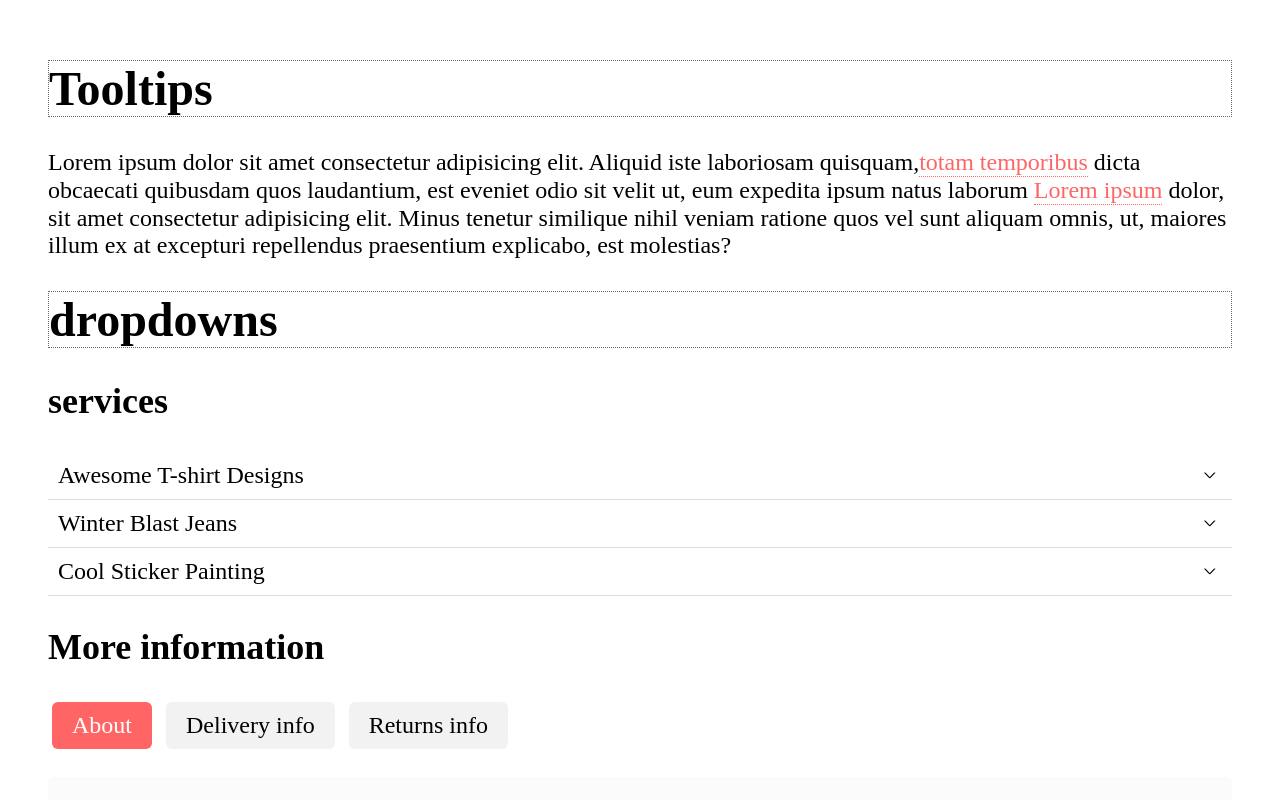
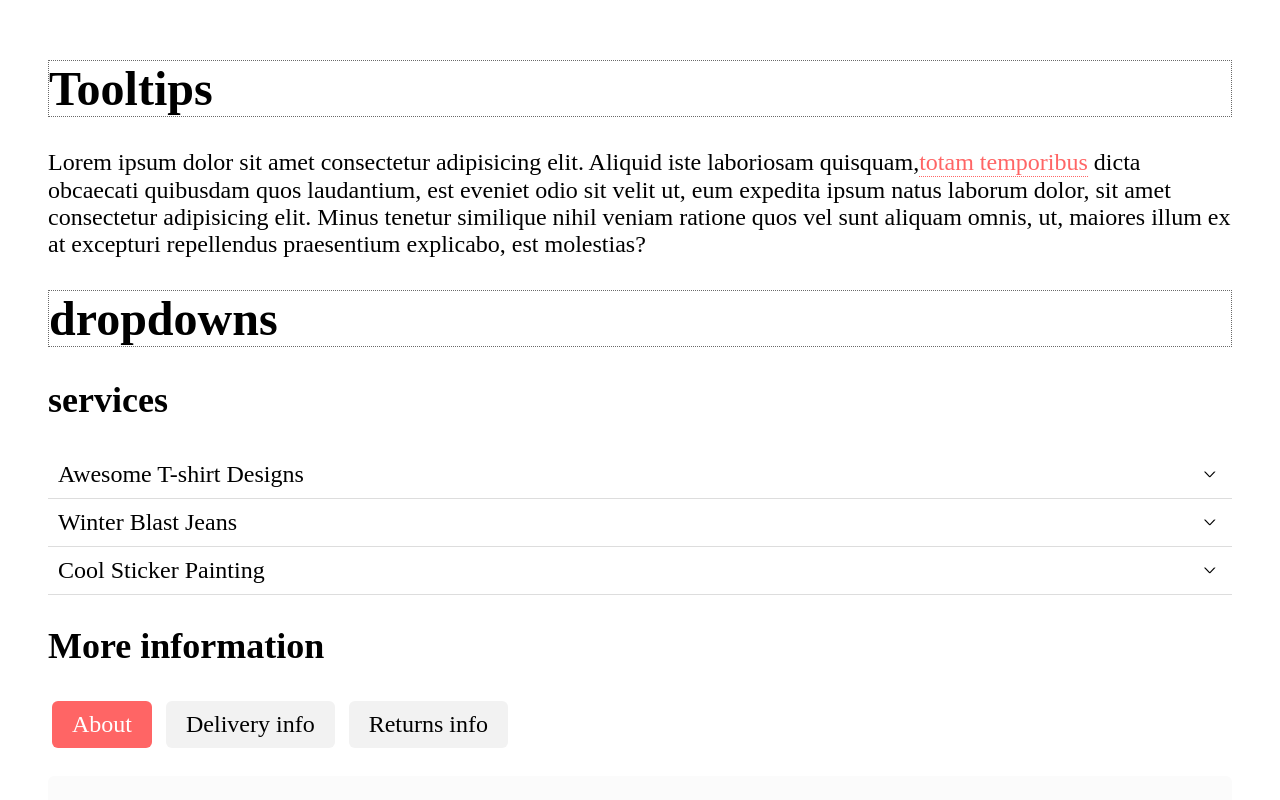
Before and after one commit to Rahat47/ui_library_webpack, a website built with webpack: page docs/index.html in a window 1280 px wide. Shown: the top 800 px of the page. Built offline with nearby package versions, Linux system fonts and the light colour scheme.

Commit message:
working on tooltip more

```diff
--- a/docs/index.html
+++ b/docs/index.html
@@ -9,7 +9,7 @@
   <div class="container">
     <!-- tooltip -->
     <h1 class="title">Tooltips</h1>
-    <p>Lorem ipsum dolor sit amet consectetur adipisicing elit. Aliquid iste laboriosam quisquam,<span class="tooltip" data-message="I am a tooltip">totam temporibus</span>  dicta obcaecati quibusdam quos laudantium, est eveniet odio sit velit ut, eum expedita ipsum natus laborum <span class="tooltip" data-message="I am a second tooltip">Lorem ipsum</span> dolor, sit amet consectetur adipisicing elit. Minus tenetur similique nihil veniam ratione quos vel sunt aliquam omnis, ut, maiores illum ex at excepturi repellendus praesentium explicabo, est molestias?</p>
+    <p>Lorem ipsum dolor sit amet consectetur adipisicing elit. Aliquid iste laboriosam quisquam,<span class="tooltip" data-message="I am a tooltip">totam temporibus</span>  dicta obcaecati quibusdam quos laudantium, est eveniet odio sit velit ut, eum expedita ipsum natus laborum dolor, sit amet consectetur adipisicing elit. Minus tenetur similique nihil veniam ratione quos vel sunt aliquam omnis, ut, maiores illum ex at excepturi repellendus praesentium explicabo, est molestias?</p>
 
     <h1 class="title">dropdowns</h1>
     <h2>services</h2>
```
